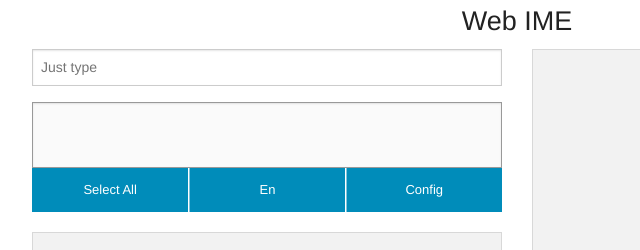
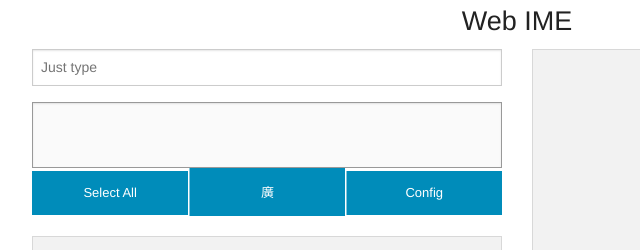
Before and after one commit to libcantonese/webime, a plain HTML site: page index.html in a window 1280 px wide. Shown: the top 250 px of the page, 123-763 px from the left. Drawn offline with Linux system fonts and the light colour scheme.

Commit message:
flip gwong/en display

```diff
--- a/index.html
+++ b/index.html
@@ -21,7 +21,7 @@
       <div>
         <ul id="buttons" class="button-group even-3">
           <li><a id="selectall" href="#" class="small button">Select All</a></li>
-          <li><a id="ecswitch" href="#" class="small button">En</a></li>
+          <li><a id="ecswitch" href="#" class="small button">廣</a></li>
           <li><a id="config" href="#" class="small button">Config</a></li>
         </ul>
       </div>
--- a/js/script.js
+++ b/js/script.js
@@ -107,9 +107,9 @@ $('#selectall').click(function(event){
 });
 $('#ecswitch').click(function(event){
   if (enmode) {
+    $('#ecswitch').html('廣');
+  } else {
     $('#ecswitch').html('En');
-  } else {
-    $('#ecswitch').html('廣');
   }
   enmode = !enmode;
   $('#edit').focus();
```
